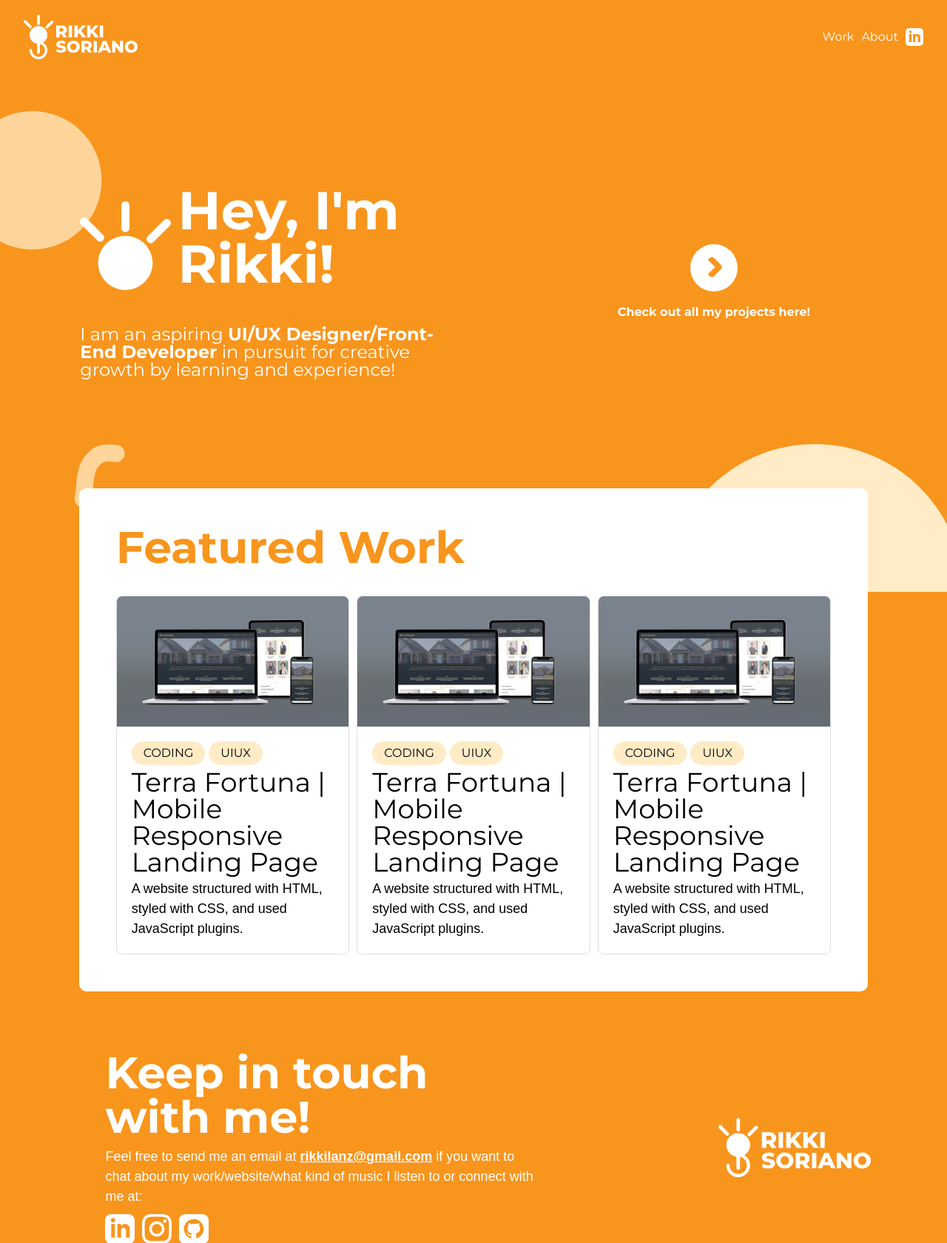
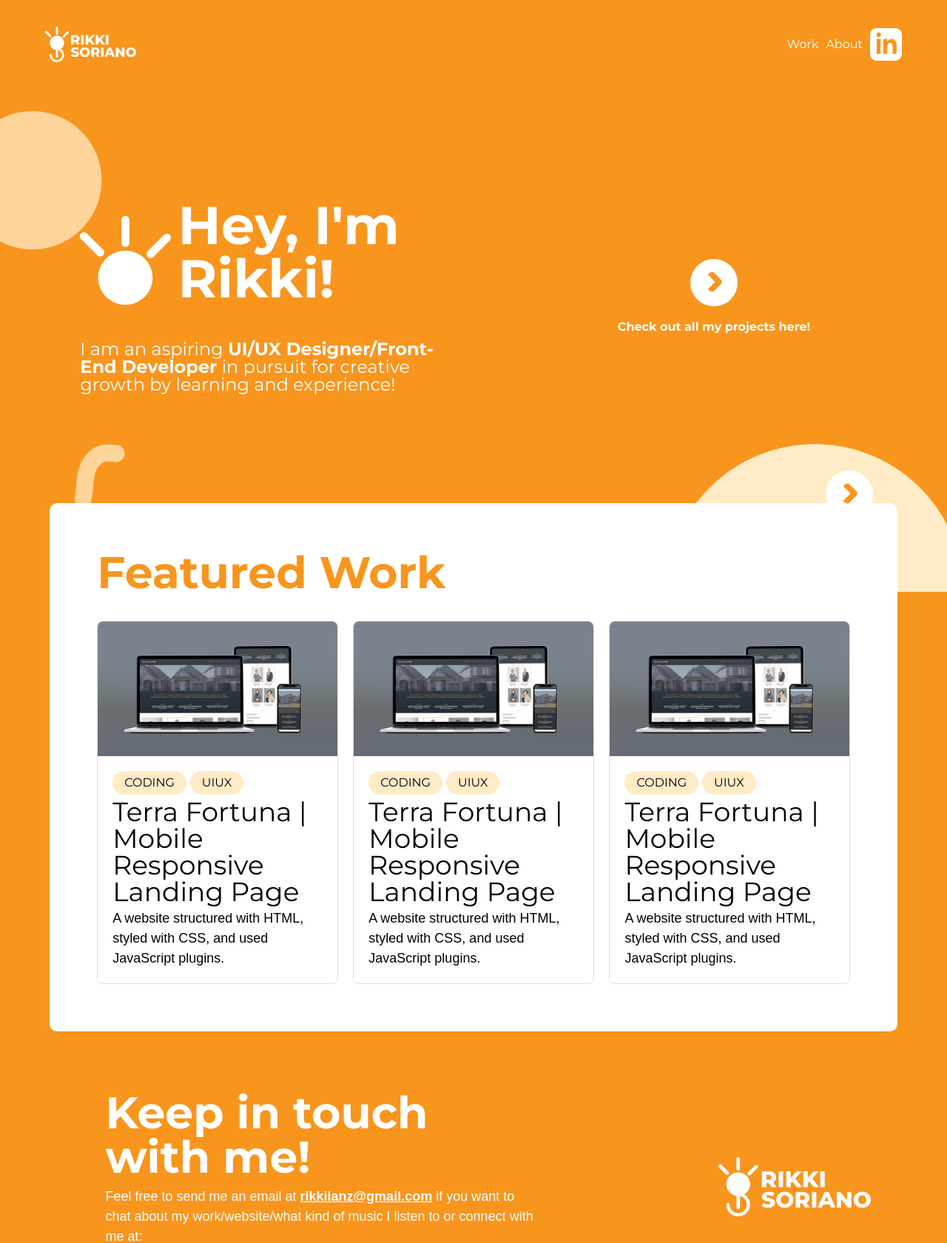
Before and after one commit to rikkilanz/rikki-soriano-portfolio, a PHP site: page / in a window 1280 px wide. Shown: the top 1680 px of the page at 74% size. Run offline with PHP 8.4, Linux system fonts and the light colour scheme; some web fonts are replaced.

Commit message:
update
- minor ui fixes

```diff
--- a/index.php
+++ b/index.php
@@ -4,6 +4,7 @@
 <body>
     <?php include('partials/header.php') ?>
     <main>
+        <div class="btn btn__circle btn--top"></div>
         <section class="intro">
             <div class="container grid">
                 <div class="left-col flex">
--- a/styles/main.css
+++ b/styles/main.css
@@ -50,12 +50,12 @@ img {
 }
 
 .hdr {
-  height: 100px;
-  padding: 0px 2em;
+  height: 120px;
+  padding: 0px 3.8em;
   align-items: center;
 }
 .hdr .logo {
-  height: 60px;
+  height: 3em;
   width: auto;
   flex-basis: 30%;
 }
@@ -67,6 +67,9 @@ img {
   align-items: center;
   -moz-column-gap: 10px;
        column-gap: 10px;
+}
+.hdr .nav-items .icon {
+  height: 2.7em;
 }
 .hdr .nav-items a {
   text-decoration: none;
@@ -144,6 +147,7 @@ img {
 }
 .pill--orange {
   background-color: #F8951D;
+  color: white;
 }
 .pill--almond {
   background-color: #FFEBC6;
@@ -180,6 +184,11 @@ img {
   border-radius: 5px;
   transform: rotate(45deg);
 }
+.btn--top {
+  position: fixed;
+  bottom: 100px;
+  right: 100px;
+}
 
 .project {
   background-color: white;
@@ -187,6 +196,8 @@ img {
 }
 .project .grid {
   grid-template-columns: repeat(12, 1fr);
+  max-width: 1200px;
+  margin: 0 auto;
 }
 .project__image {
   grid-column: 3/11;
@@ -298,13 +309,14 @@ img {
 
 .featured-works .container {
   grid-template-columns: repeat(12, 1fr);
+  padding: 0px 4.2em;
 }
 .featured-works .feature {
   grid-template-columns: repeat(12, 1fr);
   grid-template-rows: 75px 1fr;
   border-radius: 10px;
-  grid-column: 2/12;
-  padding: 50px;
+  grid-column: 1/13;
+  padding: 4em;
   background-color: white;
   gap: 20px;
 }
@@ -314,8 +326,8 @@ img {
   grid-area: 1/1/2/13;
 }
 .featured-works .cards {
-  -moz-column-gap: 10px;
-       column-gap: 10px;
+  -moz-column-gap: 1.3em;
+       column-gap: 1.3em;
   grid-area: 2/1/13/13;
   grid-template-columns: repeat(12, 1fr);
 }
@@ -413,6 +425,7 @@ img {
 }
 .works .container .cards {
   margin: 3em 0px;
+  max-width: 1200px;
 }
 .works .container .cards .cards-list {
   flex-flow: wrap;
@@ -444,7 +457,6 @@ img {
 }
 .about__section {
   grid-template-columns: repeat(12, 1fr);
-  height: 30vh;
   margin: 3em 0px;
 }
 .about__section h2 {
@@ -463,8 +475,11 @@ img {
   justify-content: center;
 }
 .about__section .about__profile-picture {
-  overflow: hidden;
   grid-column: 7/13;
+}
+.about__section .about__profile-picture img {
+  height: 320px;
+  margin: 0 auto;
   border-radius: 50%;
 }
 .about__info {
--- a/styles/pages/_about.scss
+++ b/styles/pages/_about.scss
@@ -19,7 +19,6 @@
     }
     &__section{
         grid-template-columns: repeat(12, 1fr);
-        height: 30vh;
         margin: 3em 0px;
         h2 {
             font-size: $h1;
@@ -37,9 +36,13 @@
             justify-content: center;
         }
         .about__profile-picture {
-            overflow: hidden;
+            // overflow: hidden;
             grid-column: 7 / 13;
-            border-radius: 50%;
+            img {
+                height: 320px;
+                margin: 0 auto;
+                border-radius: 50%;
+            }
         }
     }
     &__info {
--- a/styles/pages/_index.scss
+++ b/styles/pages/_index.scss
@@ -55,11 +55,11 @@ img {
 
 //Header
 .hdr {
-    height: 100px;
-    padding: 0px 2em;
+    height: 120px;
+    padding: 0px 3.8em;
     align-items: center;
     .logo {
-        height: 60px;
+        height: 3em;
         width: auto;
         flex-basis: 30%;
     }
@@ -70,6 +70,9 @@ img {
     .nav-items {
         align-items: center;
         column-gap: 10px;
+        .icon {
+            height: 2.7em;
+        }
         a {
             text-decoration: none;
         }
@@ -150,6 +153,7 @@ img {
     padding: 8px 16px;
     &--orange{
         background-color: $rikki-color-1;
+        color: white;
     }
     &--almond {
         background-color: $rikki-color-2;
@@ -188,6 +192,11 @@ img {
             transform: rotate(45deg);
         }
     }
+    &--top {
+        position: fixed;
+        bottom: 100px;
+        right: 100px;
+    }
 }
 
 .project {
@@ -195,6 +204,8 @@ img {
     color: black;
     .grid {
         grid-template-columns: repeat(12, 1fr);
+        max-width: 1200px;
+        margin: 0 auto;
     }
     &__image {
         grid-column: 3 / 11;
@@ -313,13 +324,14 @@ img {
 .featured-works{
     .container {
         grid-template-columns: repeat(12, 1fr);
+        padding: 0px 4.2em;
     }
     .feature {
         grid-template-columns: repeat(12, 1fr);
         grid-template-rows: 75px 1fr;
         border-radius: 10px;
-        grid-column: 2 / 12;
-        padding: 50px;
+        grid-column: 1 / 13;
+        padding: 4em;
         background-color: white;
         gap: 20px;
     }
@@ -329,7 +341,7 @@ img {
         grid-area: 1 / 1 / 2 / 13;
     }
     .cards {
-        column-gap: 10px;
+        column-gap: 1.3em;
         grid-area: 2 / 1 / 13 / 13;
         grid-template-columns: repeat(12, 1fr);
         :nth-child(1){
--- a/styles/pages/_work.scss
+++ b/styles/pages/_work.scss
@@ -40,6 +40,7 @@
         }
         .cards {
             margin: 3em 0px;
+            max-width: 1200px;
             .cards-list {
             flex-flow: wrap;
             justify-content: center;
```
Also changed, not shown: 1 other file.
